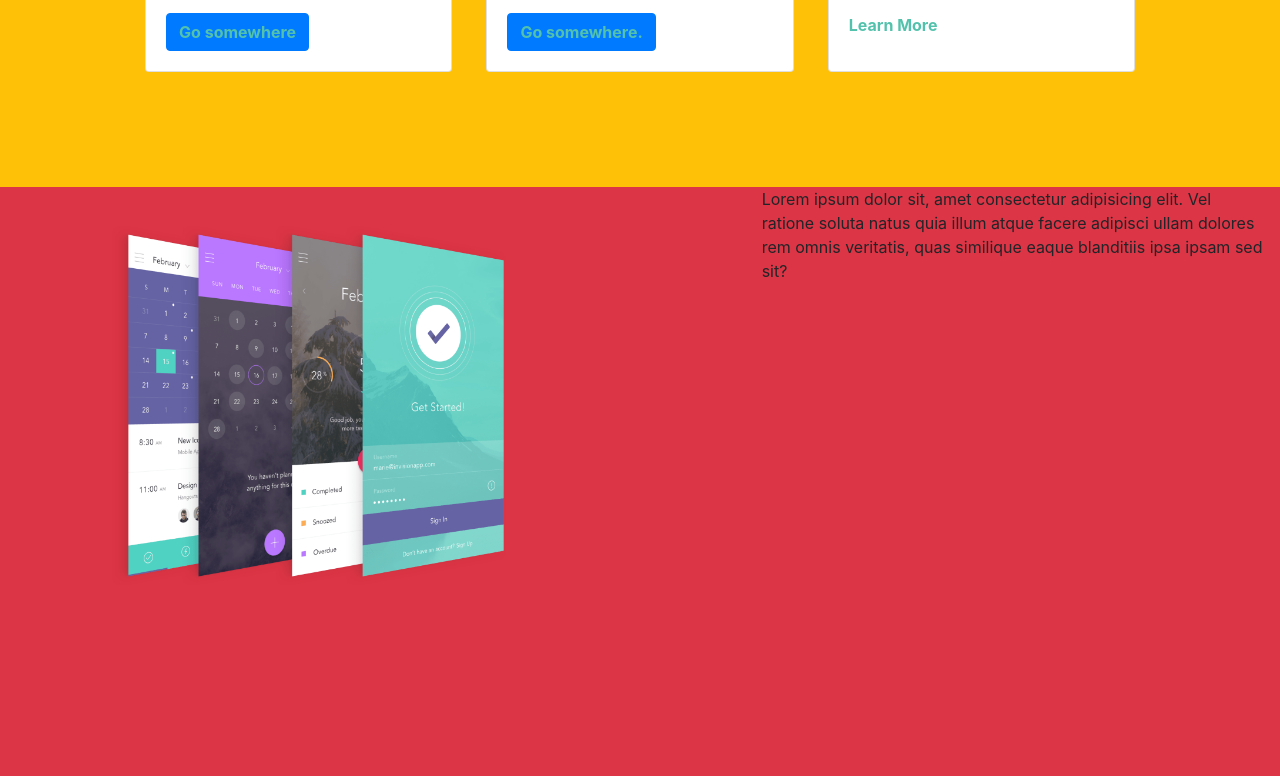
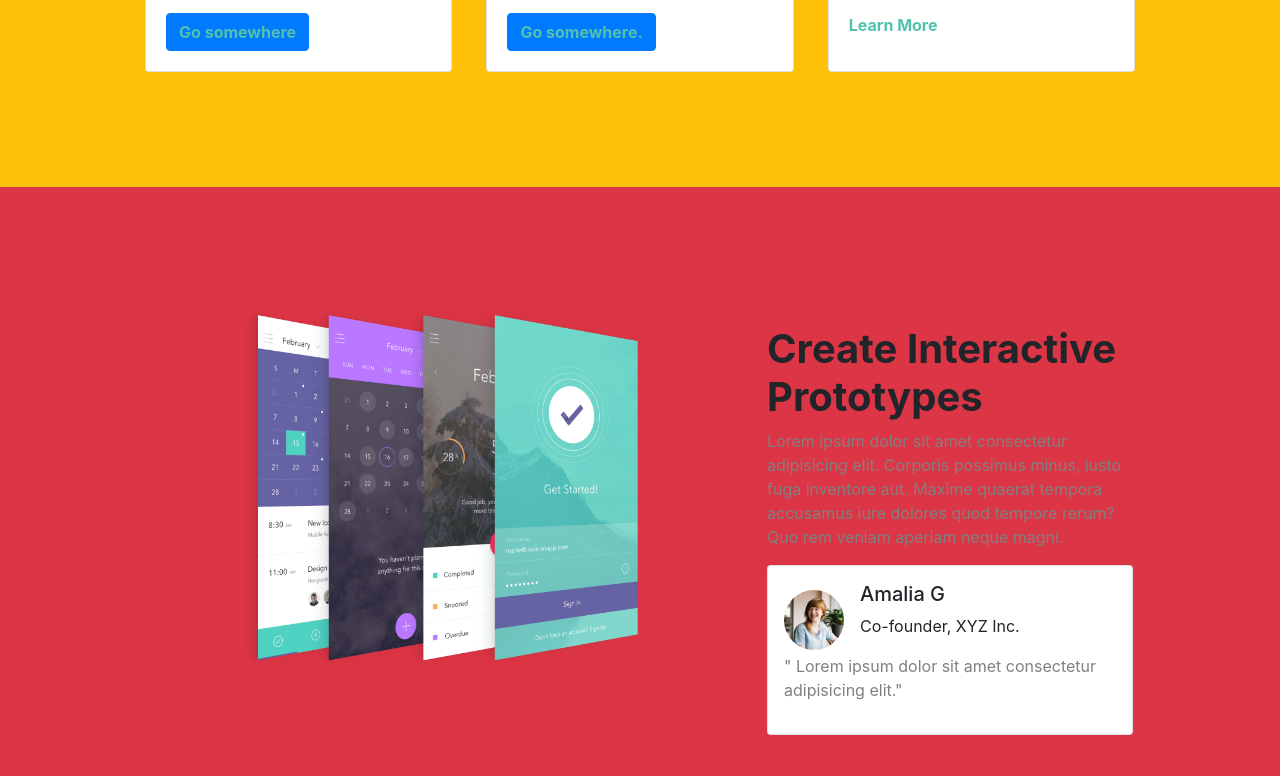
Before and after one commit to jcrr1985/landingDemo, a plain HTML site: page index.html in a window 1280 px wide. Shown: the part 1444-2220 px from the top of the page. Drawn offline with nearby package versions, Linux system fonts and the light colour scheme.

```diff
--- a/index.html
+++ b/index.html
@@ -141,12 +141,30 @@
     <!-- third section -->
     <section class="container-fluid bg-danger sectionThree">
         <div class="row">
-            <div class="col-sm-7 leftCol">
+            <div class="col-sm-6 leftCol">
                 <img src="/images/ThirdSectionImg.png" alt="Horizontal
                         Layers" class="">
             </div>
-            <div class="col-sm-5">
-                <p>Lorem ipsum dolor sit, amet consectetur adipisicing elit. Vel ratione soluta natus quia illum atque facere adipisci ullam dolores rem omnis veritatis, quas similique eaque blanditiis ipsa ipsam sed sit?</p>
+
+            <div class="col-sm-6 rightCol">
+                <div class="rightcolContentWrapper">
+                    <h1>Create Interactive Prototypes</h1>
+                    <p class="descrptn">Lorem ipsum dolor sit amet consectetur adipisicing elit. Corporis possimus minus, iusto fuga inventore aut. Maxime quaerat tempora accusamus iure dolores quod tempore rerum? Quo rem veniam aperiam neque magni.
+                    </p>
+                    <div class="card">
+                        <div class="media">
+                            <img class="mr-3 mt-2 rounded-circle" src="images/person_1.jpg" alt="">
+                            <div class="media-body">
+                                <h5 class="mt-0">Amalia G</h5>
+                                <p>Co-founder, XYZ Inc.</p>
+                            </div>
+                        </div>
+                        <p class="descOfMediaObj">" Lorem ipsum dolor sit amet consectetur adipisicing elit."
+                        </p>
+
+                    </div>
+                </div>
+
             </div>
         </div>
     </section>
--- a/scss/_section3.scss
+++ b/scss/_section3.scss
@@ -2,8 +2,33 @@
     .row {
         .leftCol {
             img {
-                max-width: 80%;
+                max-width: 95%;
                 height: auto;
+                margin-top: 5rem;
+                margin-left: 8rem;
+            }
+        }
+        .rightCol {
+            .rightcolContentWrapper {
+                margin-top: 8.6rem;
+                margin-left: 7rem;
+                width: 60%;
+            }
+            h1 {
+                font-weight: bolder;
+            }
+            .descrptn {
+                color: grey;
+            }
+            .card {
+                width: 100%;
+                padding: 1rem;
+                .descOfMediaObj {
+                    color: grey;
+                }
+            }
+            img {
+                width: 60px;
             }
         }
     }
```
Also changed, not shown: css/estilos.css, 1 other file.
